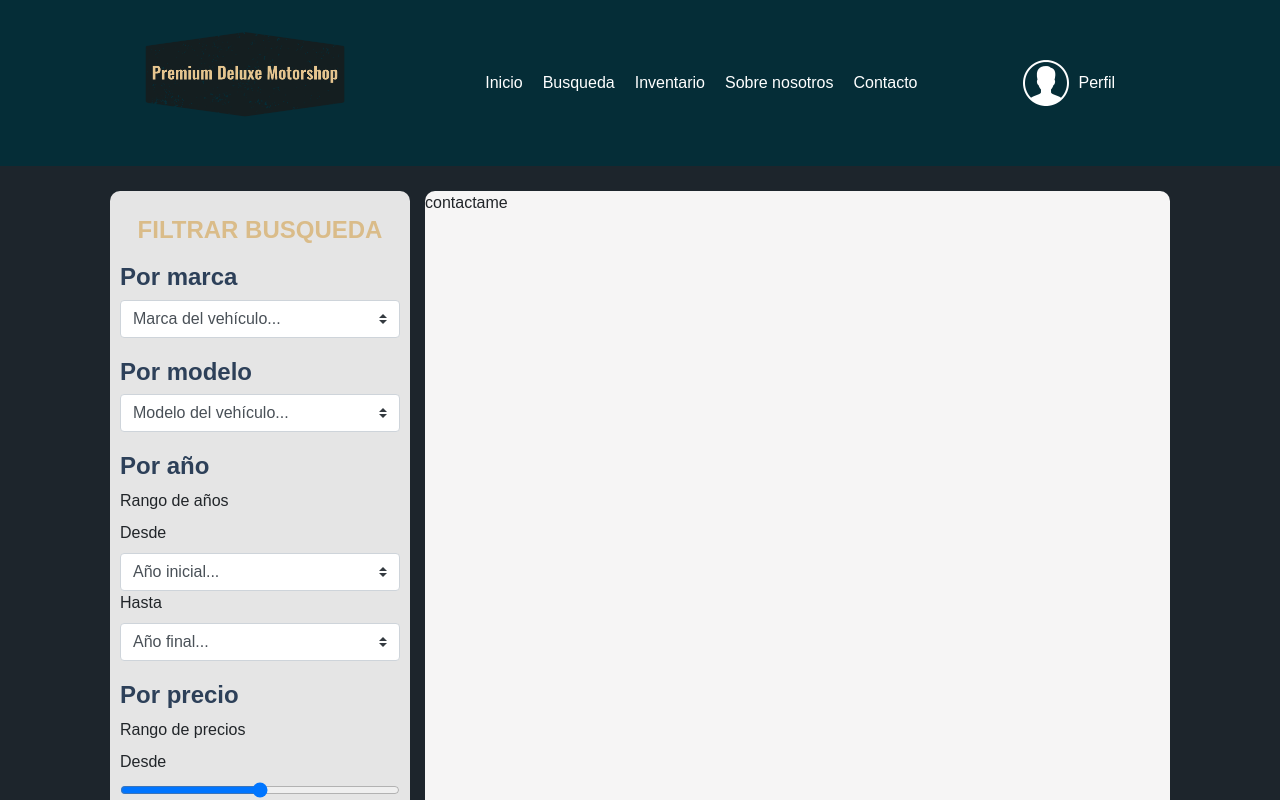
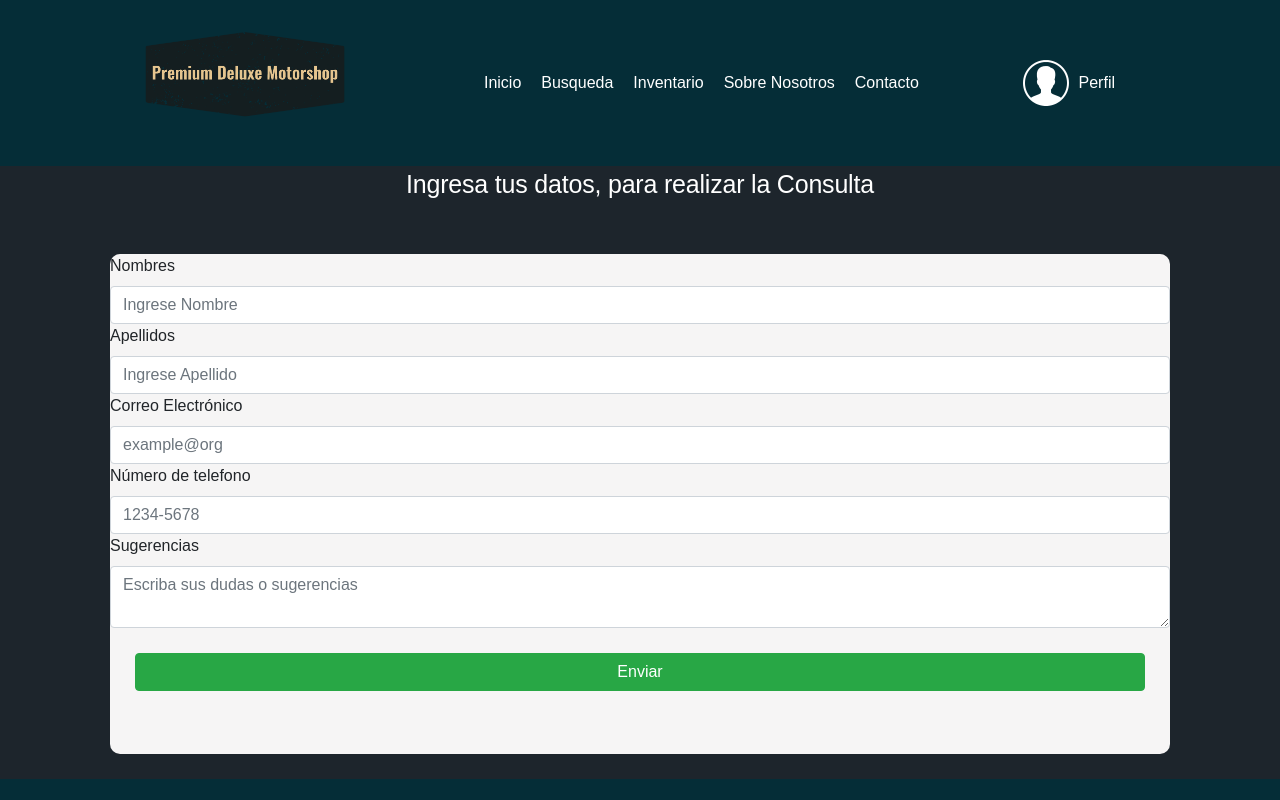
Before and after one commit to J0seRivera/web-dev, a React (Create React App) app: page /contacto in a window 1280 px wide. Shown: the top 800 px of the page. Built offline with nearby package versions, Linux system fonts and the light colour scheme.

Commit message:
Contacto y AboutUs

```diff
--- a/src/assets/styles/App.scss
+++ b/src/assets/styles/App.scss
@@ -32,3 +32,11 @@ h2{
   font-weight: bold;
   font-size: 24px;
 }
+
+.pad{
+  padding: 50px;
+}
+
+.input{
+  position: relative;
+}
--- a/src/components/Header.jsx
+++ b/src/components/Header.jsx
@@ -26,7 +26,9 @@ const Header = () => (
             <a className="link" href="#contacto">Inventario</a>
           </li>
           <li>
-            <a className="link" href="#contacto">Sobre nosotros</a>
+          <Link to='/nosotros'>
+              Sobre Nosotros
+            </Link>
           </li>
           <li>
             <Link to='/contacto'>
--- /dev/null
+++ b/src/containers/Aboutus.jsx
@@ -0,0 +1,30 @@
+import React from 'react';
+import Header from '../components/Header';
+import Footer from '../components/Footer';
+
+const Aboutus = () => (
+    <>
+    <Header/>
+    <div className="container">
+        <div className="main__content">
+            <h2 align="center">¿Quienes somos?</h2>
+
+        <p>Somos empresa guatemalteca con más de diez años de experiencia en la renta de vehículos, dedicada y comprometida a satisfacer las necesidades en transporte de nuestros clientes brindándoles mejores autos a los mejores pecios del mercado. Comprometidos para ofrecer los más altos estándares de calidad y con los precios más económicos contando con una de las más grandes flotillas a nivel nacional.
+         Trabajamos distintos modelos y tarifas para ciudad y resguardar la economía de todos nuestros clientes.</p>
+        <p>Mejoramos cualquier precio. ¡ COMPRUEBELO !</p>
+        <p>Las tarifas más económicas en toda  GUATEMALA</p>
+        <h3 align="center">Visión</h3>
+        <p>SERVICIO DE EXCELENCIA  Nuestro compromiso constante, es satisfacer las necesidades Y expectativas de nuestros clientes.</p>
+        <p> ECONOMIA Como estrategia de mercado contamos con las mejores tarifas y los mejores precios.</p>
+        <p>CALIDAD Nuestra visión es mantener un alto nivel de calidad con nuestros clientes y con nuestro servicio.</p>
+
+
+        </div>
+    </div>
+
+    <Footer/>
+    </>
+
+);
+
+export default Aboutus;
--- a/src/containers/Contact.jsx
+++ b/src/containers/Contact.jsx
@@ -1,21 +1,43 @@
 import React from 'react';
 import Header from '../components/Header';
 import Footer from '../components/Footer';
-import Filter from '../components/Filter';
+
 const Contact = () => (
   <>
     <Header />
-    <div className="container">
+    <h1 className="main__title" align="center">Ingresa tus datos, para realizar la Consulta</h1>
 
-      <div className='container__grid'>
-        <Filter />
-        <div className="main__content">
-          <p>contactame</p>
-        </div>
-      </div>
+       <div className="container" >
 
+         <div className="main__content">
+       <form>
+         <div className="md-3">
+         <label>Nombres</label>
+         <input placeholder="Ingrese Nombre" className="form-control" />
+         </div>
+         <div className="md-3">
+         <label>Apellidos</label>
+          <input placeholder="Ingrese Apellido" className="form-control"/>
+         </div>
+         <div className="md-3">
+         <label>Correo Electrónico</label>
+          <input placeholder="example@org" className="form-control"/>
+         </div>
+         <div className="md-3">
+         <label>Número de telefono</label>
+          <input placeholder="1234-5678" className="form-control"/>
+         </div>
+         <div className="md-3">
+         <label>Sugerencias</label>
+         <textarea placeholder="Escriba sus dudas o sugerencias" className="form-control"/>
+         </div>
+       </form>
+       <section className="main__filter-button">
+        <button type="button" className="btn btn-success">Enviar</button>
+      </section>
+       </div>
 
-    </div>
+       </div>
     <Footer />
   </ >
 );
--- a/src/routes/App.js
+++ b/src/routes/App.js
@@ -6,6 +6,7 @@ import Login from '../containers/Login';
 import Register from '../containers/Register';
 import NotFound from '../containers/NotFound';
 import Contact from '../containers/Contact';
+import Aboutus from '../containers/Aboutus';
 
 const App = () => (
   <BrowserRouter>
@@ -14,6 +15,7 @@ const App = () => (
       <Route exact path="/login" component={Login} />
       <Route exact path="/register" component={Register} />
       <Route exact path="/contacto" component={Contact} />
+      <Route exact path="/nosotros" component={Aboutus} />
       <Route component={NotFound} />
     </Switch>
   </BrowserRouter>
```
